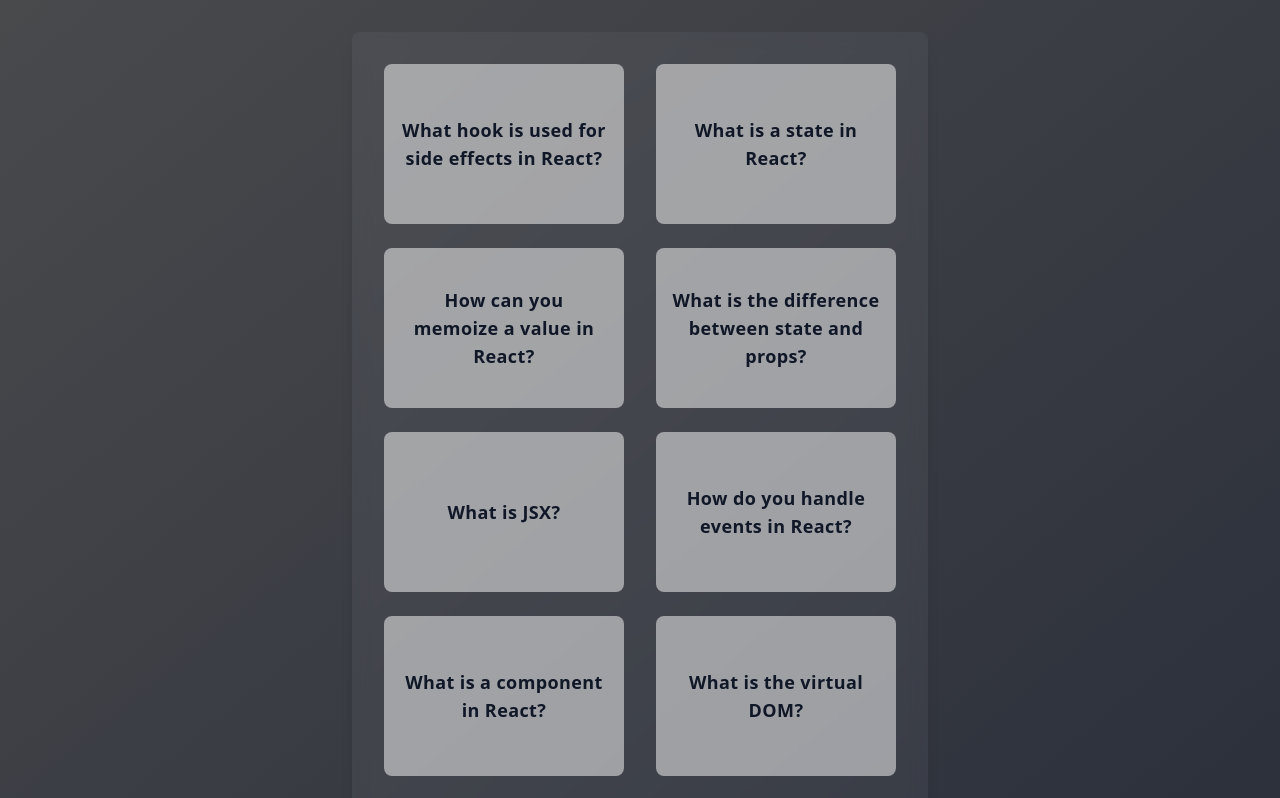
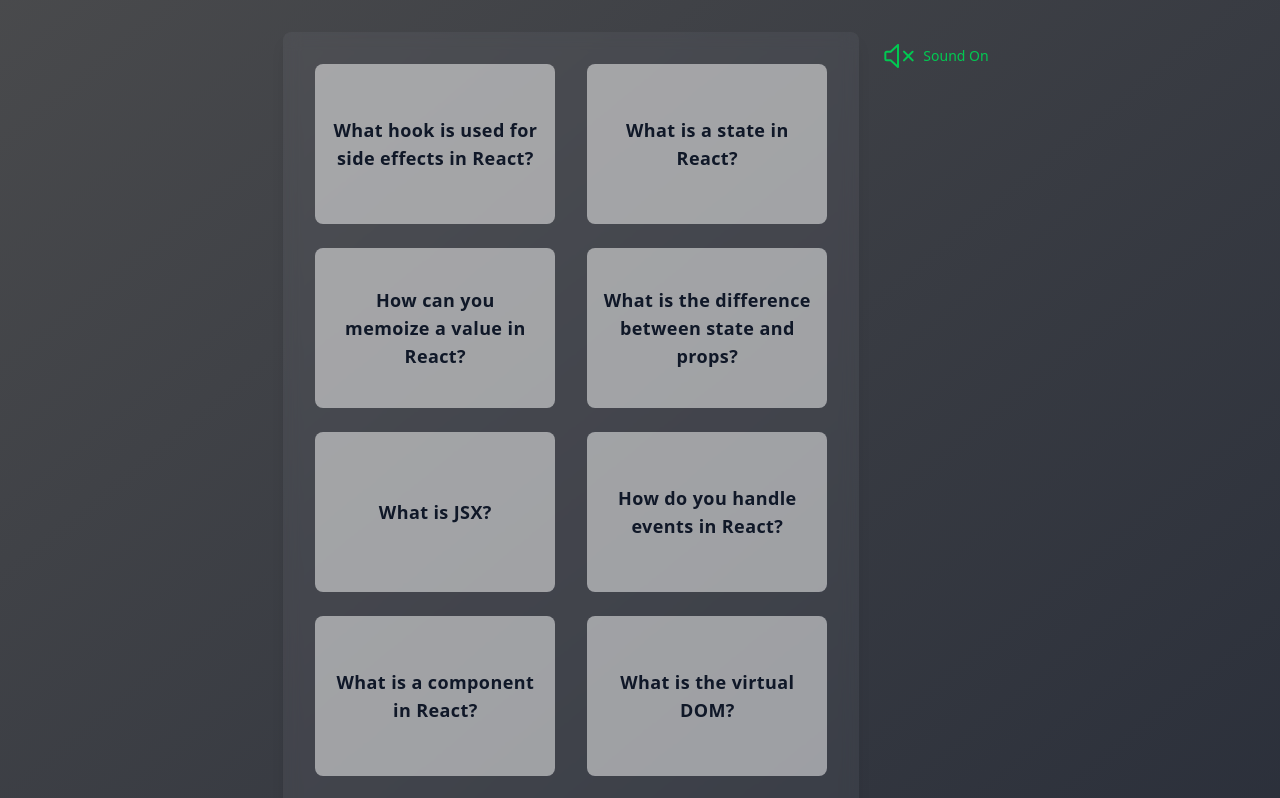
Before and after one commit to SivaKrishna6745/ByteQuiz, a React (Vite) app: page / in a window 1280 px wide. Shown: the top 798 px of the page. Built offline with nearby package versions, Linux system fonts and the light colour scheme.

Commit message:
feat: add react-icons package and mute/unmute button refactor: update useFlipSound hook to support mute toggle chore: integrate mute toggle across QuizBoard and App layout

```diff
--- a/package.json
+++ b/package.json
@@ -13,6 +13,7 @@
     "@tailwindcss/vite": "^4.1.11",
     "react": "^19.1.0",
     "react-dom": "^19.1.0",
+    "react-icons": "^5.5.0",
     "tailwindcss": "^4.1.11"
   },
   "devDependencies": {
--- a/src/App.css
+++ b/src/App.css
@@ -47,3 +47,18 @@
 .flashcard.flipped {
     transform: rotateY(180deg);
 }
+
+.mute-button,
+.mute-button:focus,
+.mute-button:hover {
+    border: none;
+    outline: none;
+}
+
+.mute-button {
+    transition: all 250ms ease-in-out;
+    cursor: pointer;
+    padding: 0.5rem;
+    font-size: 2rem;
+    background-color: transparent;
+}
--- a/src/components/FlashCard.tsx
+++ b/src/components/FlashCard.tsx
@@ -5,11 +5,12 @@
     question: string;
     answer?: string;
     category?: string;
+    isMuted?: boolean;
 };
 
-const FlashCard = ({ question, answer }: FlashCardProps) => {
+const FlashCard = ({ question, answer, isMuted }: FlashCardProps) => {
     const [isFlipped, setIsFlipped] = useState<boolean>(false);
-    const playFlip = useFlipSound();
+    const playFlip = useFlipSound(isMuted ?? false);
 
     const toggleFlip = () => {
         setIsFlipped(!isFlipped);
--- a/src/components/QuizBoard.tsx
+++ b/src/components/QuizBoard.tsx
@@ -1,14 +1,34 @@
-import React from 'react';
+import React, { useState } from 'react';
 import { quizData } from '../data/quiz';
 import FlashCard from './FlashCard';
+import { GoMute, GoUnmute } from 'react-icons/go';
 
 const QuizBoard = () => {
+    const [isMuted, setIsMuted] = useState<boolean>(false);
+
     return (
-        <ul className="bg-slate-200/5 backdrop-blur-sm p-8 rounded-lg shadow-lg columns-3 md:columns-2 sm:columns-1 gap-x-8">
-            {quizData.map((quizItem) => (
-                <FlashCard key={quizItem.id} question={quizItem.question} answer={quizItem.answer} />
-            ))}
-        </ul>
+        <div className="relative flex gap-4">
+            <ul className="bg-slate-200/5 backdrop-blur-sm p-8 rounded-lg shadow-lg columns-3 md:columns-2 sm:columns-1 gap-x-8">
+                {quizData.map((quizItem) => (
+                    <FlashCard
+                        key={quizItem.id}
+                        question={quizItem.question}
+                        answer={quizItem.answer}
+                        isMuted={isMuted}
+                    />
+                ))}
+            </ul>
+            <button
+                className={`mute-button self-start flex items-center hover:scale-105 ${
+                    isMuted ? 'text-red-500 hover:text-red-400' : 'text-green-500 hover:text-green-400'
+                }`}
+                title={isMuted ? 'click to unmute' : 'click to mute'}
+                onClick={() => setIsMuted(!isMuted)}
+            >
+                {isMuted ? <GoUnmute /> : <GoMute />}
+                <span className="ml-2 text-sm">{isMuted ? 'Muted' : 'Sound On'}</span>
+            </button>
+        </div>
     );
 };
 
--- a/src/hooks/useFlipSound.ts
+++ b/src/hooks/useFlipSound.ts
@@ -1,6 +1,6 @@
 import { useEffect, useRef } from 'react';
 
-const useFlipSound = () => {
+const useFlipSound = (isMuted: boolean) => {
     const audioRef = useRef<HTMLAudioElement | null>(null);
     useEffect(() => {
         audioRef.current = new Audio('/sounds/flipsound.mp3');
@@ -8,7 +8,7 @@
     }, []);
 
     const playFlipSound = () => {
-        if (audioRef.current) {
+        if (!isMuted && audioRef.current) {
             audioRef.current.currentTime = 0;
             audioRef.current.play();
         }
```
